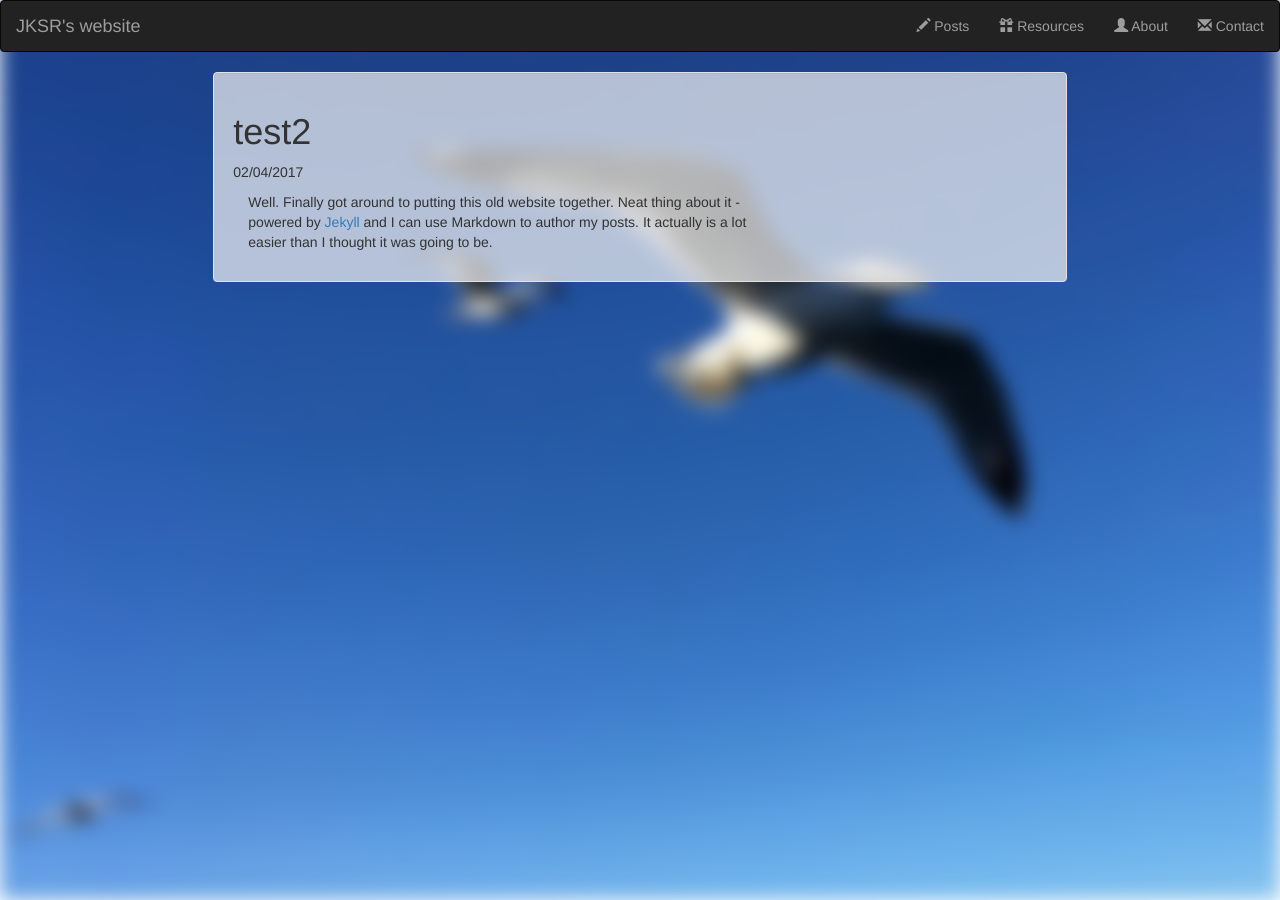
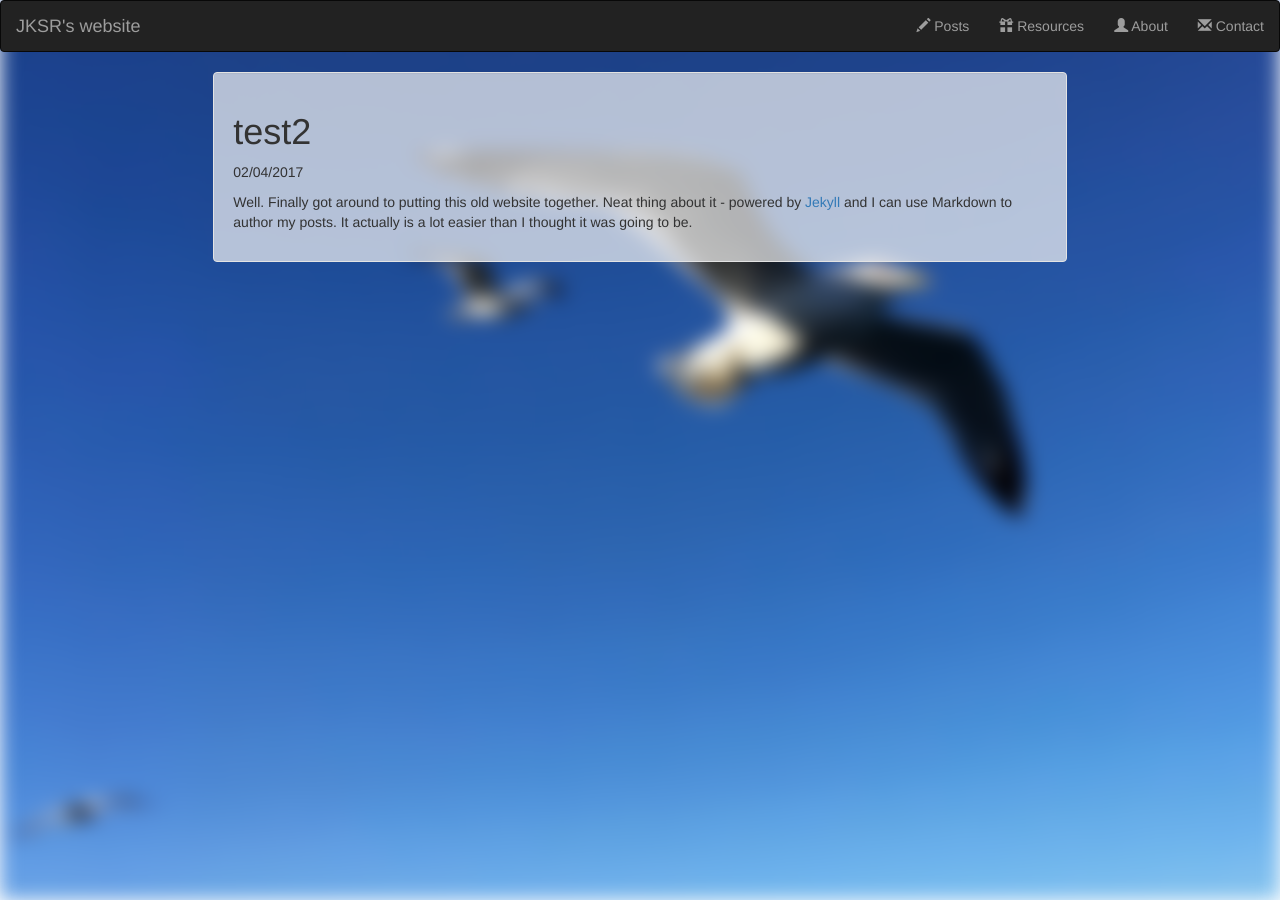
Before and after one commit to jksr/jksr.github.io, a Jekyll site: the page built from _posts/2017-02-04-test.md, in a window 1280 px wide. Built offline with Jekyll 4.4.1, drawn with Linux system fonts in a browser that asks for light colours; nearby versions of some CDN libraries; comment, search, counter and statistics services are not loaded.

Commit message:
jekyll pilot test

```diff
--- a/_layouts/post.html
+++ b/_layouts/post.html
@@ -4,7 +4,7 @@ layout: default
 <h1>{{ page.title }}</h1>
 <p>{{ category }}</p>
 <p>{{ page.date | date: "%m/%d/%Y" }}</p>
-<div class="post col-sm-8">
+<div class="post">
   {{ content }}
 </div>
 
```
